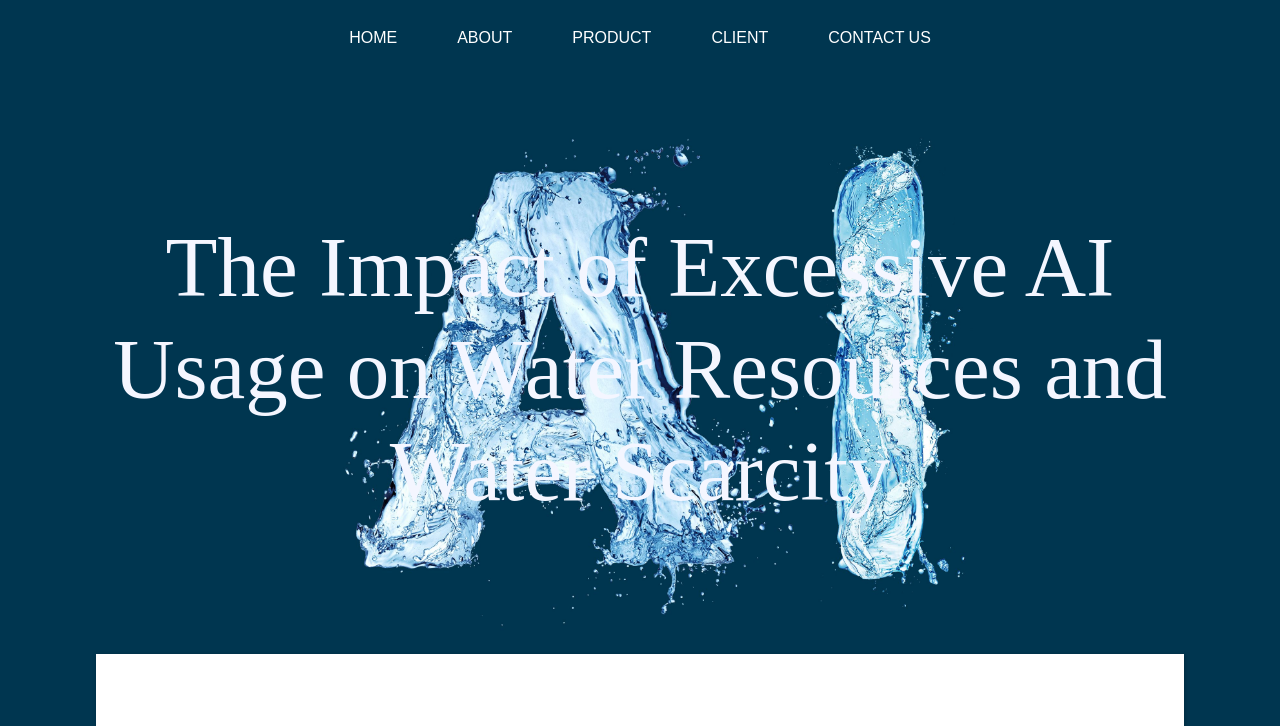
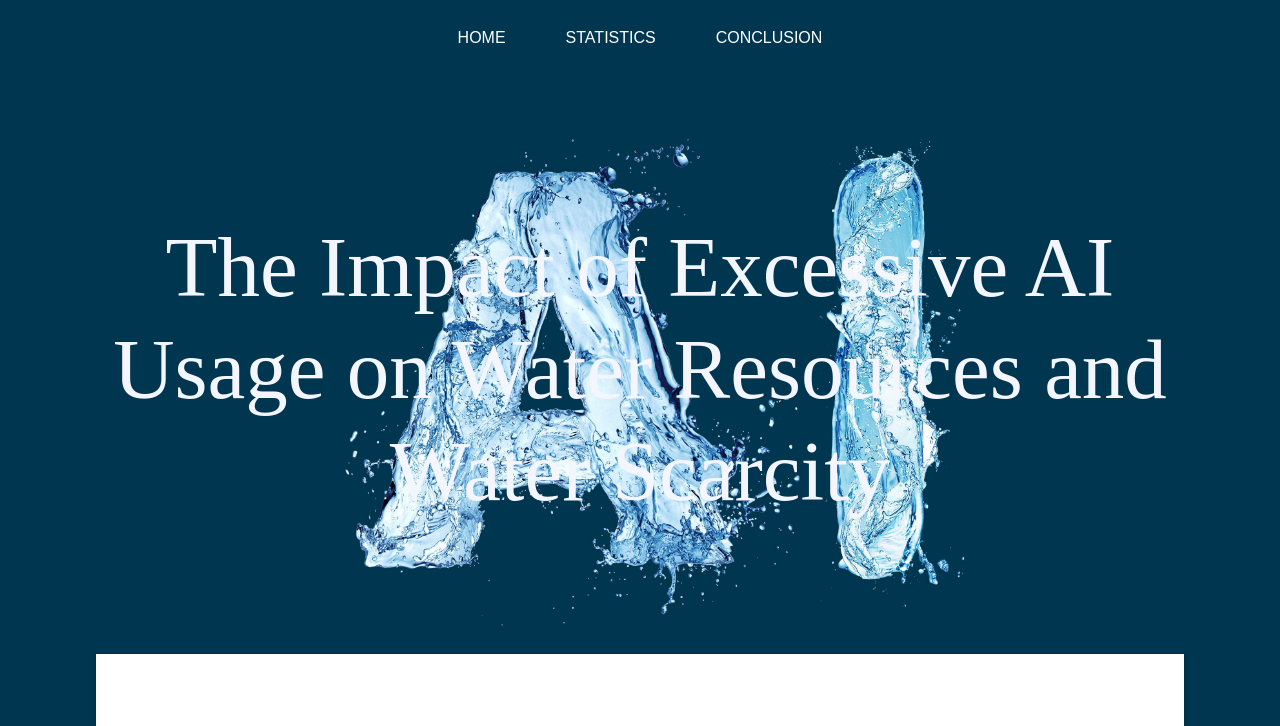
Before and after one commit to Mhatreyash/Effect-of-AI, a plain HTML site: page index.html in a window 1280 px wide. Shown: the top 726 px of the page. Drawn offline with nearby package versions, Linux system fonts and the light colour scheme.

Commit message:
Nav-items removed

```diff
--- a/index.html
+++ b/index.html
@@ -48,19 +48,13 @@
             <div class="d-flex ml-auto flex-column flex-lg-row align-items-center">
               <ul class="navbar-nav">
                 <li class="nav-item active">
-                  <a class="nav-link" href="#">Home <span class="sr-only">(current)</span></a>
+                  <a class="nav-link" href="index.html"> Home <span class="sr-only">(current)</span></a>
                 </li>
                 <li class="nav-item">
-                  <a class="nav-link" href="data.html"> About </a>
+                  <a class="nav-link" href="data.html"> Statistics </a>
                 </li>
                 <li class="nav-item">
-                  <a class="nav-link" href=""> Product </a>
-                </li>
-                <li class="nav-item">
-                  <a class="nav-link" href=""> Client </a>
-                </li>
-                <li class="nav-item">
-                  <a class="nav-link" href="">Contact us</a>
+                  <a class="nav-link" href="conclusion.html"> Conclusion </a>
                 </li>
               </ul>
             </div>
```
Also changed, not shown: conclusion.html (+28 -17 lines), data.html (+41 -26 lines).
